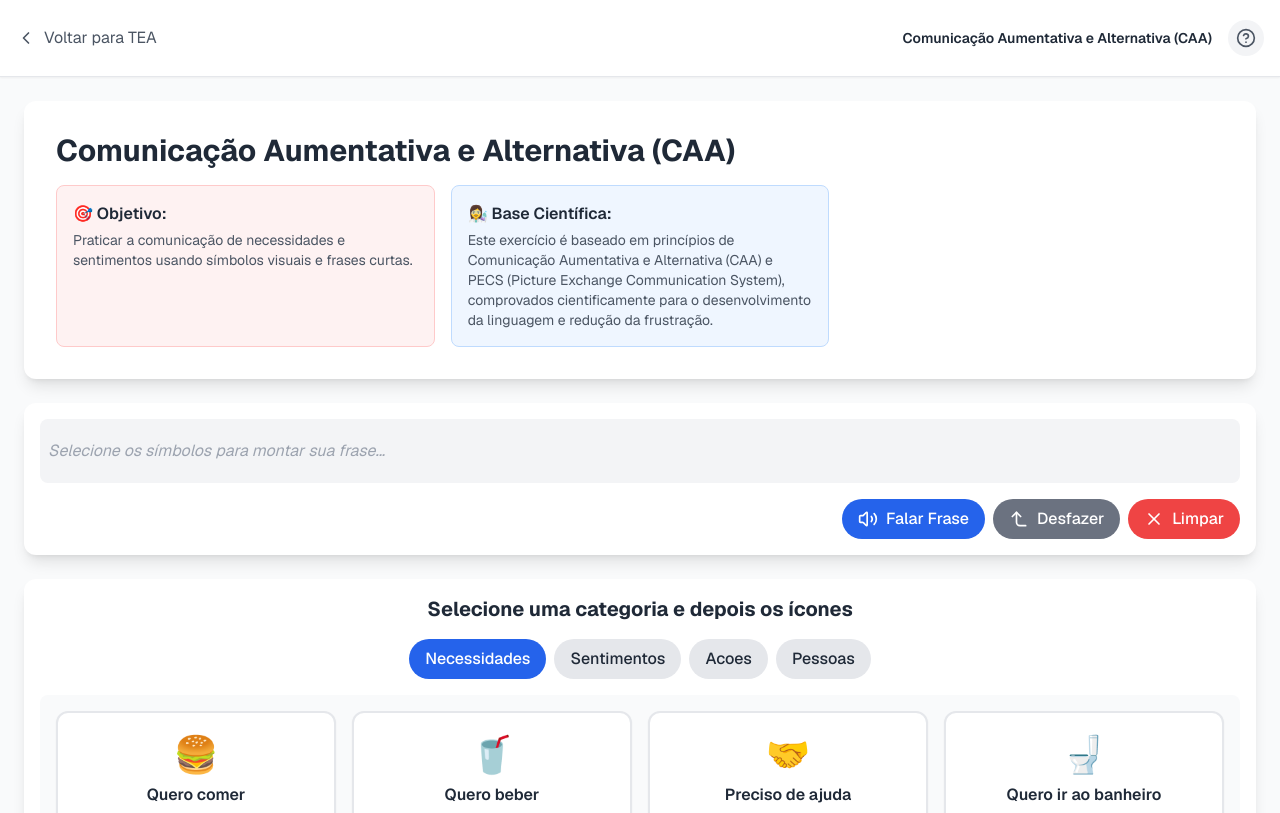
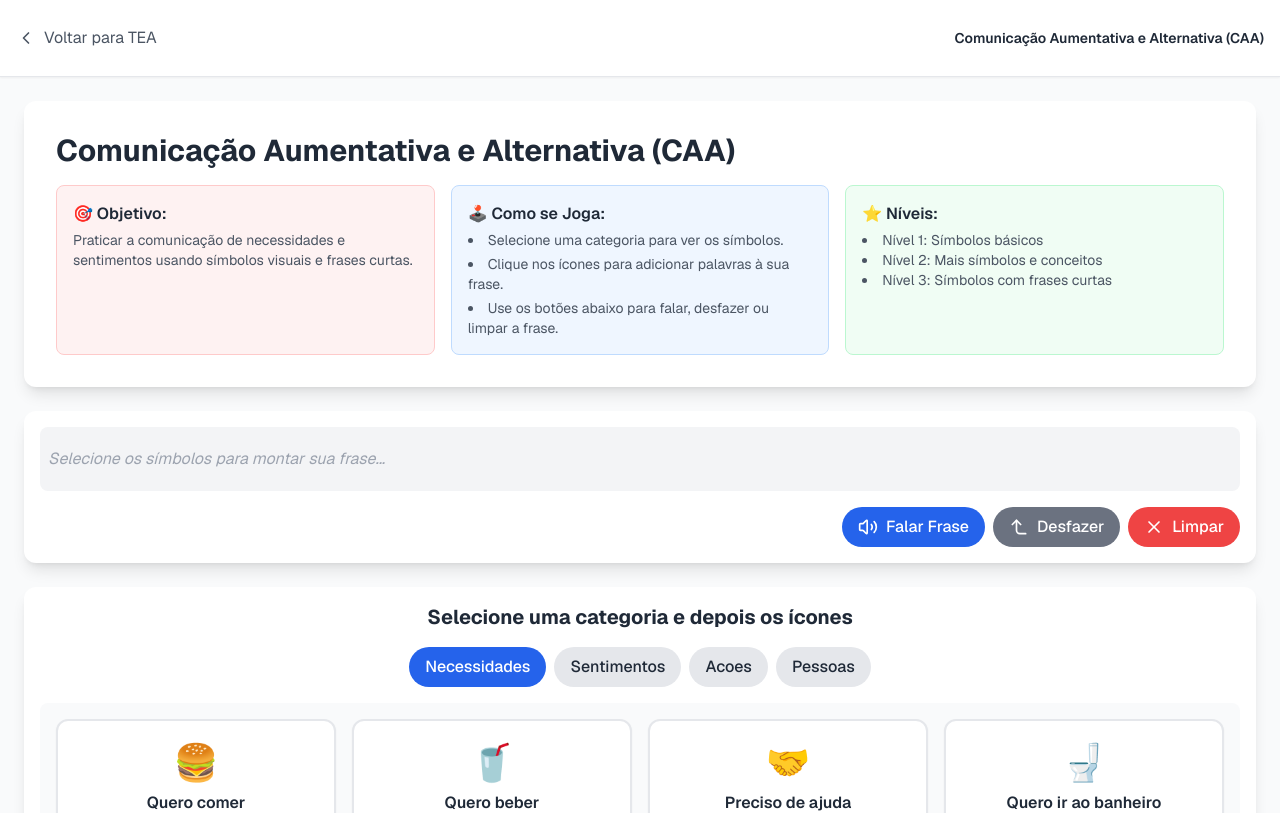
Before and after one commit to ClaudemirWork/teaplus-working, a Next.js app: page /caa in a window 1280 px wide. Shown: the top 813 px of the page. Built offline with nearby package versions, Linux system fonts and the light colour scheme.

Commit message:
Alterações e inclusões de mais fichas na atividade CAA

```diff
--- a/app/caa/page.tsx
+++ b/app/caa/page.tsx
@@ -10,7 +10,6 @@ export default function CAAActivityPage() {
     const [selectedCategory, setSelectedCategory] = useState('necessidades');
     const [message, setMessage] = useState('');
     const [selectedSymbols, setSelectedSymbols] = useState([]);
-    const [showInstructions, setShowInstructions] = useState(false);
 
     // Estrutura de dados para os símbolos organizada por categorias
     const symbols = {
@@ -50,6 +49,16 @@ export default function CAAActivityPage() {
     const activityInfo = {
         title: 'Comunicação Aumentativa e Alternativa (CAA)',
         objective: 'Praticar a comunicação de necessidades e sentimentos usando símbolos visuais e frases curtas.',
+        levels: [
+            'Nível 1: Símbolos básicos',
+            'Nível 2: Mais símbolos e conceitos',
+            'Nível 3: Símbolos com frases curtas'
+        ],
+        howToPlay: [
+            'Selecione uma categoria para ver os símbolos.',
+            'Clique nos ícones para adicionar palavras à sua frase.',
+            'Use os botões abaixo para falar, desfazer ou limpar a frase.'
+        ],
         scientificBase: 'Este exercício é baseado em princípios de Comunicação Aumentativa e Alternativa (CAA) e PECS (Picture Exchange Communication System), comprovados cientificamente para o desenvolvimento da linguagem e redução da frustração.'
     };
 
@@ -101,39 +110,12 @@ export default function CAAActivityPage() {
                         <span className="text-sm font-semibold text-gray-800">
                             {activityInfo.title}
                         </span>
-                        <button
-                            onClick={() => setShowInstructions(!showInstructions)}
-                            className="p-2 rounded-full bg-gray-100 text-gray-600 hover:bg-gray-200 transition-colors"
-                        >
-                            <HelpCircle size={20} />
-                        </button>
                     </div>
                 </div>
             </header>
 
             <main className="p-4 sm:p-6 max-w-7xl mx-auto w-full">
-                {/* Instruções de "Como Jogar" */}
-                {showInstructions && (
-                    <div className="bg-white rounded-xl shadow-lg p-6 sm:p-8 mb-6">
-                        <h2 className="text-xl font-bold text-gray-800 mb-2">Como Jogar</h2>
-                        <ul className="list-disc list-inside text-sm text-gray-600 space-y-2">
-                            <li>**Selecione uma Categoria** para ver os símbolos disponíveis.</li>
-                            <li>Clique nos **ícones** para adicionar as palavras à sua frase.</li>
-                            <li>A frase que você está construindo aparecerá na **barra verde** no topo.</li>
-                            <li>Use o botão **Falar Frase** para ouvir a frase completa.</li>
-                            <li>Use o botão **Limpar** para começar uma nova frase.</li>
-                            <li>Use o botão **Desfazer** para remover a última palavra adicionada.</li>
-                        </ul>
-                        <button
-                            onClick={() => setShowInstructions(false)}
-                            className="mt-4 text-sm text-blue-600 font-semibold hover:underline"
-                        >
-                            Entendi, fechar instruções
-                        </button>
-                    </div>
-                )}
-
-                {/* Cabeçalho da Atividade */}
+                {/* Cabeçalho da Atividade (Objetivo, Como se Joga, Níveis) */}
                 <div className="bg-white rounded-xl shadow-lg p-6 sm:p-8 mb-6">
                     <h1 className="text-2xl sm:text-3xl font-bold text-gray-800 mb-4">{activityInfo.title}</h1>
                     <div className="grid grid-cols-1 sm:grid-cols-2 lg:grid-cols-3 gap-4">
@@ -142,8 +124,20 @@ export default function CAAActivityPage() {
                             <p className="text-sm text-gray-600">{activityInfo.objective}</p>
                         </div>
                         <div className="bg-blue-50 border border-blue-200 rounded-lg p-4">
-                            <h3 className="font-semibold text-gray-800 mb-1">👩‍🔬 Base Científica:</h3>
-                            <p className="text-sm text-gray-600">{activityInfo.scientificBase}</p>
+                            <h3 className="font-semibold text-gray-800 mb-1">🕹️ Como se Joga:</h3>
+                            <ul className="list-disc list-inside text-sm text-gray-600 space-y-1">
+                                {activityInfo.howToPlay.map((instruction, index) => (
+                                    <li key={index}>{instruction}</li>
+                                ))}
+                            </ul>
+                        </div>
+                        <div className="bg-green-50 border border-green-200 rounded-lg p-4">
+                            <h3 className="font-semibold text-gray-800 mb-1">⭐ Níveis:</h3>
+                            <ul className="list-disc list-inside text-sm text-gray-600">
+                                {activityInfo.levels.map((level, index) => (
+                                    <li key={index}>{level}</li>
+                                ))}
+                            </ul>
                         </div>
                     </div>
                 </div>
@@ -223,6 +217,11 @@ export default function CAAActivityPage() {
                         ))}
                     </div>
                 </div>
+                {/* Base Científica - no final da página */}
+                <div className="mt-6 bg-white rounded-xl shadow-lg p-6 sm:p-8">
+                     <h3 className="text-xl font-bold text-gray-800 mb-2">👩‍🔬 Base Científica:</h3>
+                     <p className="text-sm text-gray-600">{activityInfo.scientificBase}</p>
+                </div>
             </main>
         </div>
     );
```
